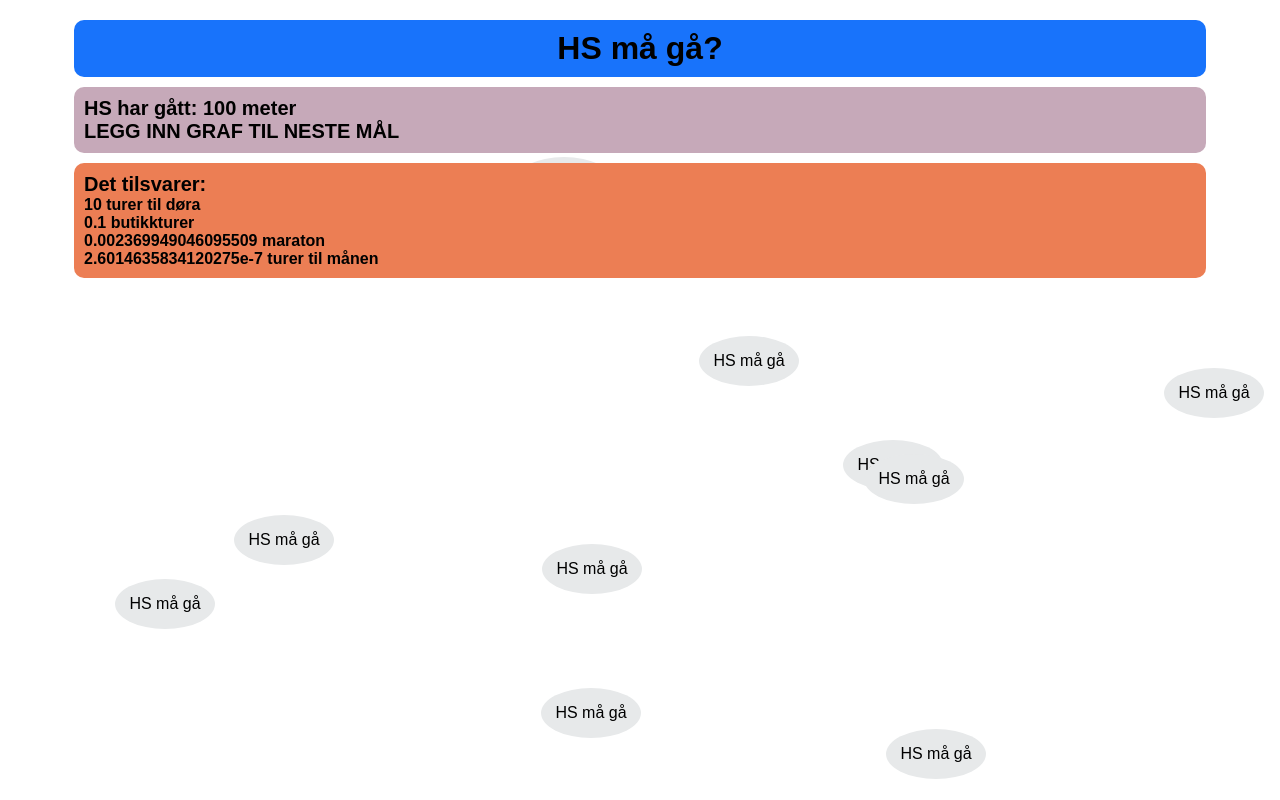
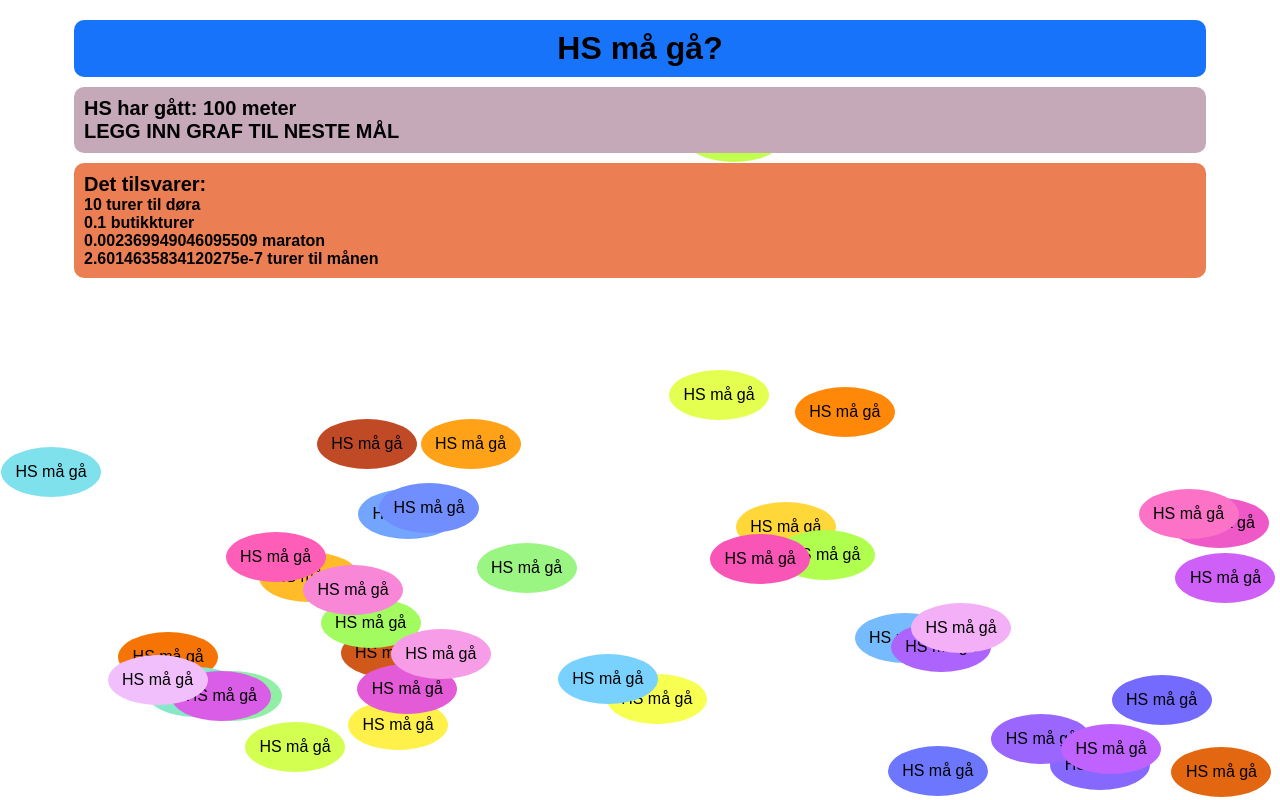
Before and after one commit to vevcom/hsMaaGaa, a Next.js app: page / in a window 1280 px wide. Built offline with nearby package versions, Linux system fonts and the light colour scheme; a web font is replaced by a local one.

Commit message:
chore/backgroundAnimationColors

```diff
--- a/src/app/components/background/background.module.css
+++ b/src/app/components/background/background.module.css
@@ -2,9 +2,79 @@
   width: 100px;
   height: 50px;
   background-color: var(--background-accent);
+  animation: bgColor 50s infinite linear;
   border-radius: 100%;
   text-align: center;
   z-index: -1;
+}
+.hsMaGaText:nth-of-type(1) {animation-delay: -1s}
+.hsMaGaText:nth-of-type(2) {animation-delay: -2s}
+.hsMaGaText:nth-of-type(3) {animation-delay: -3s}
+.hsMaGaText:nth-of-type(4) {animation-delay: -4s}
+.hsMaGaText:nth-of-type(5) {animation-delay: -5s}
+.hsMaGaText:nth-of-type(6) {animation-delay: -6s}
+.hsMaGaText:nth-of-type(7) {animation-delay: -7s}
+.hsMaGaText:nth-of-type(8) {animation-delay: -8s}
+.hsMaGaText:nth-of-type(9) {animation-delay: -9s}
+.hsMaGaText:nth-of-type(10) {animation-delay:-10s}
+.hsMaGaText:nth-of-type(11) {animation-delay:-11s}
+.hsMaGaText:nth-of-type(12) {animation-delay:-12s}
+.hsMaGaText:nth-of-type(13) {animation-delay:-13s}
+.hsMaGaText:nth-of-type(14) {animation-delay:-14s}
+.hsMaGaText:nth-of-type(15) {animation-delay:-15s}
+.hsMaGaText:nth-of-type(16) {animation-delay:-16s}
+.hsMaGaText:nth-of-type(17) {animation-delay:-17s}
+.hsMaGaText:nth-of-type(18) {animation-delay:-18s}
+.hsMaGaText:nth-of-type(19) {animation-delay:-19s}
+.hsMaGaText:nth-of-type(20) {animation-delay:-20s}
+.hsMaGaText:nth-of-type(21) {animation-delay:-21s}
+.hsMaGaText:nth-of-type(22) {animation-delay:-22s}
+.hsMaGaText:nth-of-type(23) {animation-delay:-23s}
+.hsMaGaText:nth-of-type(24) {animation-delay:-24s}
+.hsMaGaText:nth-of-type(25) {animation-delay:-25s}
+.hsMaGaText:nth-of-type(26) {animation-delay:-26s}
+.hsMaGaText:nth-of-type(27) {animation-delay:-27s}
+.hsMaGaText:nth-of-type(28) {animation-delay:-28s}
+.hsMaGaText:nth-of-type(29) {animation-delay:-29s}
+.hsMaGaText:nth-of-type(30) {animation-delay:-30s}
+.hsMaGaText:nth-of-type(31) {animation-delay:-31s}
+.hsMaGaText:nth-of-type(32) {animation-delay:-32s}
+.hsMaGaText:nth-of-type(33) {animation-delay:-33s}
+.hsMaGaText:nth-of-type(34) {animation-delay:-34s}
+.hsMaGaText:nth-of-type(35) {animation-delay:-35s}
+.hsMaGaText:nth-of-type(36) {animation-delay:-36s}
+.hsMaGaText:nth-of-type(37) {animation-delay:-37s}
+.hsMaGaText:nth-of-type(38) {animation-delay:-38s}
+.hsMaGaText:nth-of-type(39) {animation-delay:-39s}
+.hsMaGaText:nth-of-type(40) {animation-delay:-40s}
+@keyframes bgColor {
+  10% {
+    background-color: #a43535;
+  }
+  20% {
+    background-color: #ff7b00;
+  }
+  30% {
+    background-color: #ffff51;
+  }
+  40% {
+    background-color: #a7ff4e;
+  }
+  50% {
+    background-color: #7addfe;
+  }
+  60% {
+    background-color: #6b6bfd;
+  }
+  70% {
+    background-color: #ca61ff;
+  }
+  80% {
+    background-color: #ff54af;
+  }
+  90% {
+    background-color: #f3bbff;
+  }
 }
 
 .flexContainer {
--- a/src/app/components/background/background.tsx
+++ b/src/app/components/background/background.tsx
@@ -43,10 +43,10 @@ export default function Background() {
                 currentY = 0;
             }
             // if (currentX < 0) {direction = 1}
-            currentX += Math.cos(direction)*3;
-            currentY += Math.sin(direction)*3;
-            setX(Math.floor(currentX));
-            setY(Math.floor(currentY));
+            currentX += Math.cos(direction);
+            currentY += Math.sin(direction);
+            setX(currentX);
+            setY(currentY);
             animationFrameId = requestAnimationFrame(render);
         }
         window.addEventListener('resize',handleResize);
@@ -57,11 +57,13 @@ export default function Background() {
         };
     }, []);
 
+    const timeDelay = Math.floor(-Math.random()*10)
+
     return (
         <><div style={{
             position: "absolute",
-            left: x,
-            top: y,
+            left: x + "px",
+            top: y + "px",
             textWrap: "nowrap",
             width: boxWidth,
             height: boxHeight
--- a/src/app/page.tsx
+++ b/src/app/page.tsx
@@ -6,16 +6,16 @@ import Background from "./components/background/background";
 export default function Home() {
   return (
     <>
-      <Background />
-      <Background />
-      <Background />
-      <Background />
-      <Background />
-      <Background />
-      <Background />
-      <Background />
-      <Background />
-      <Background />
+      <Background /><Background /><Background /><Background />
+      <Background /><Background /><Background /><Background />
+      <Background /><Background /><Background /><Background />
+      <Background /><Background /><Background /><Background />
+      <Background /><Background /><Background /><Background />
+      <Background /><Background /><Background /><Background />
+      <Background /><Background /><Background /><Background />
+      <Background /><Background /><Background /><Background />
+      <Background /><Background /><Background /><Background />
+      <Background /><Background /><Background /><Background />
       <div className={styles.page}>
         <h1>HS må gå?</h1>
         <Totals distanceMeters={100} />
```
Lines whose indentation alone changed are shown as unchanged.
